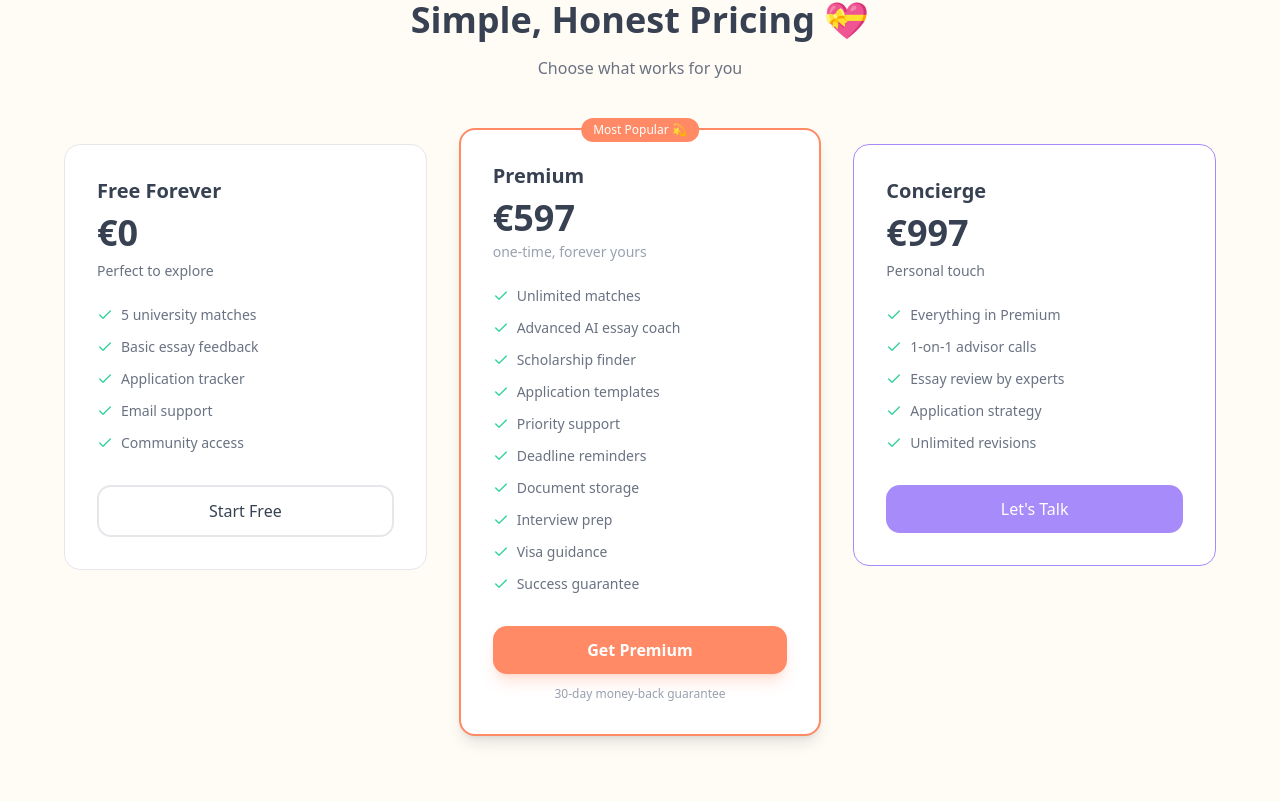
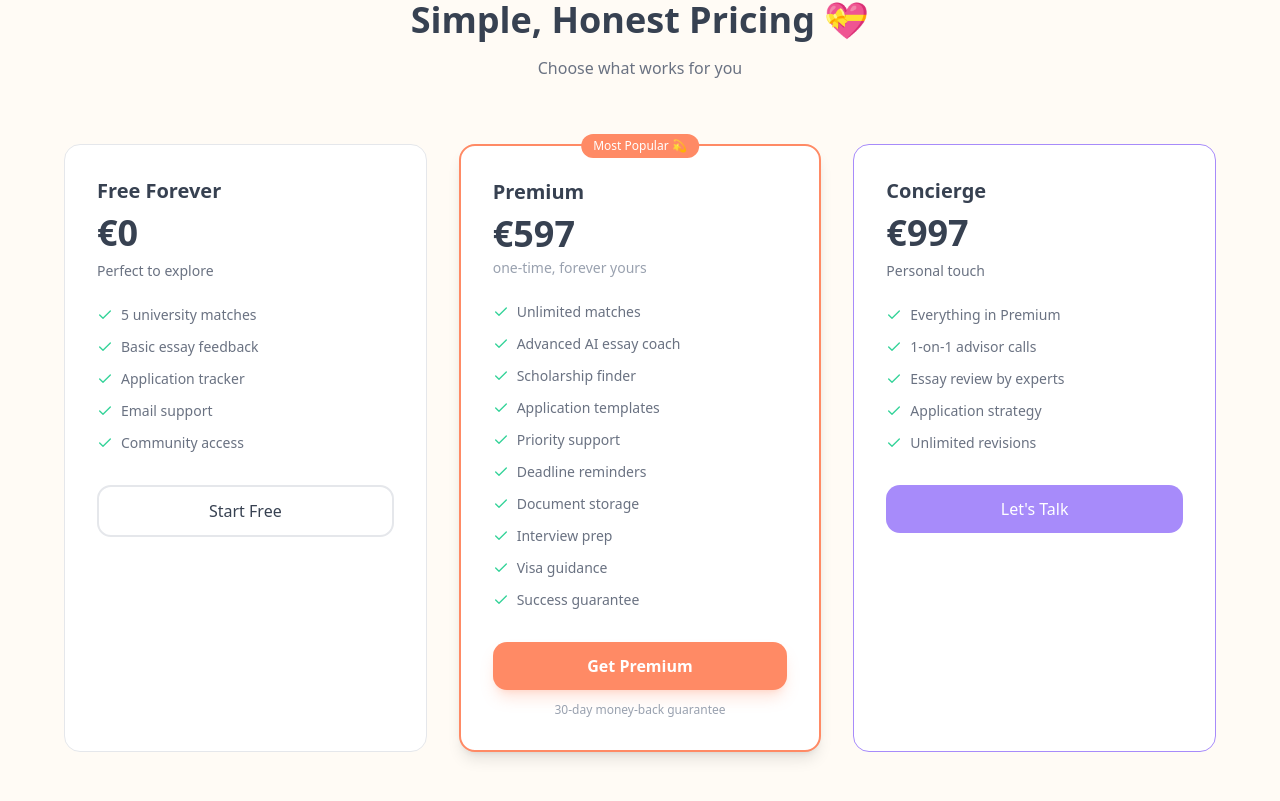
Before and after one commit to clip-oss/edubridge, a Next.js app: page / in a window 1280 px wide. Shown: the part 1819-2620 px from the top of the page. Built offline with nearby package versions, Linux system fonts and the light colour scheme.

Commit message:
Fix pricing cards to have equal height

```diff
--- a/src/app/page.tsx
+++ b/src/app/page.tsx
@@ -365,13 +365,13 @@ export default function Home() {
             <p className="text-gray-500">Choose what works for you</p>
           </motion.div>
 
-          <div className="grid md:grid-cols-3 gap-8 items-start">
+          <div className="grid md:grid-cols-3 gap-8 items-stretch">
             {/* Free */}
             <motion.div
               initial={{ opacity: 0, y: 20 }}
               whileInView={{ opacity: 1, y: 0 }}
               viewport={{ once: true }}
-              className="bg-white rounded-2xl p-8 border border-gray-200"
+              className="bg-white rounded-2xl p-8 border border-gray-200 flex flex-col"
             >
               <h3 className="text-xl font-semibold text-[#374151] mb-2">Free Forever</h3>
               <div className="mb-2">
@@ -397,7 +397,7 @@ export default function Home() {
               whileInView={{ opacity: 1, y: 0 }}
               viewport={{ once: true }}
               transition={{ delay: 0.1 }}
-              className="bg-white rounded-2xl p-8 border-2 border-[#ff8a65] relative md:-mt-4 md:mb-4 shadow-lg"
+              className="bg-white rounded-2xl p-8 border-2 border-[#ff8a65] relative shadow-lg flex flex-col"
             >
               <div className="absolute -top-3 left-1/2 -translate-x-1/2 bg-[#ff8a65] text-white px-3 py-1 rounded-full text-xs font-medium">
                 Most Popular 💫
@@ -444,7 +444,7 @@ export default function Home() {
               whileInView={{ opacity: 1, y: 0 }}
               viewport={{ once: true }}
               transition={{ delay: 0.2 }}
-              className="bg-white rounded-2xl p-8 border border-[#a78bfa]"
+              className="bg-white rounded-2xl p-8 border border-[#a78bfa] flex flex-col"
             >
               <h3 className="text-xl font-semibold text-[#374151] mb-2">Concierge</h3>
               <div className="mb-2">
```
